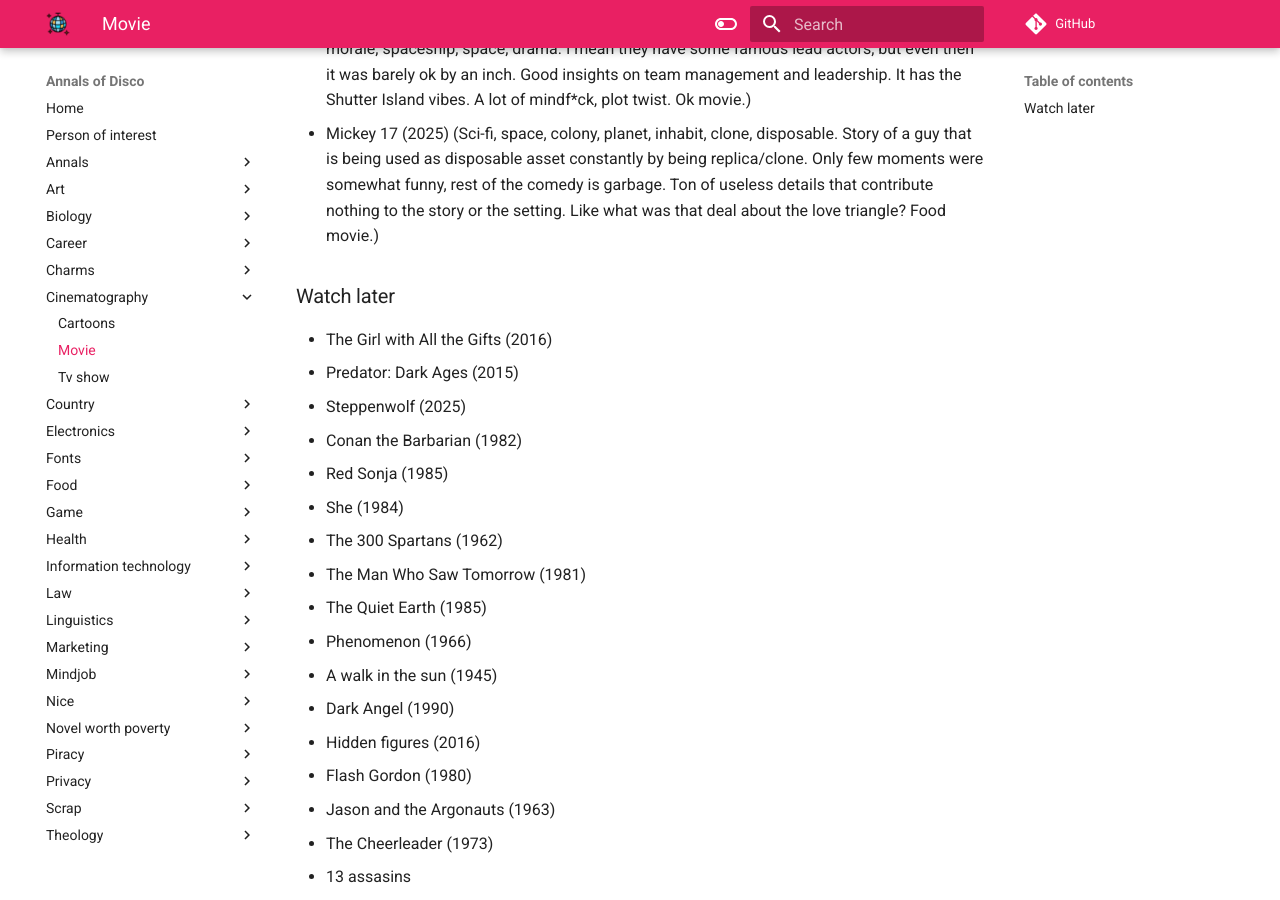
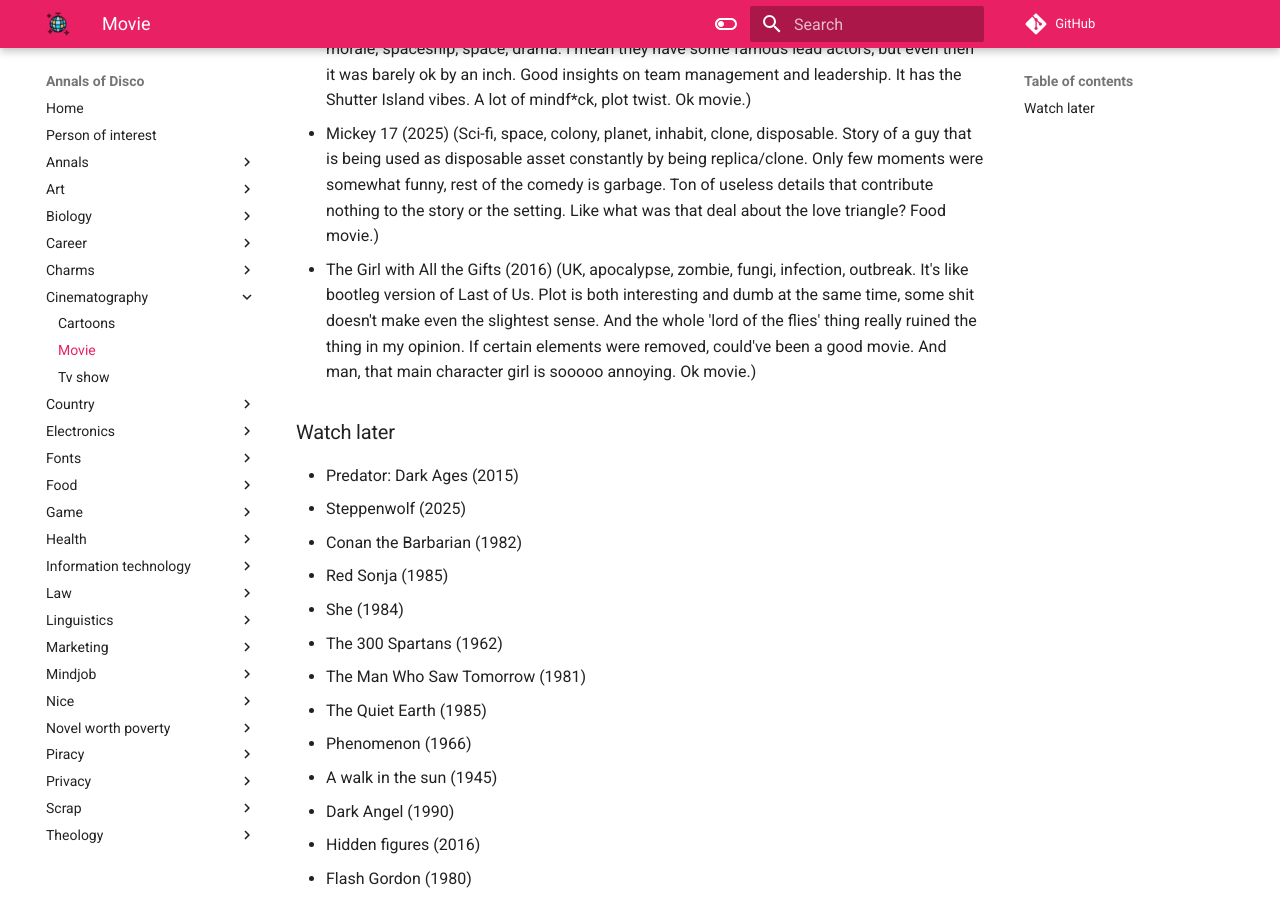
Before and after one commit to skywarth/annals-of-disco, an MkDocs documentation site: the page built from docs/cinematography/movie.md, in a window 1280 px wide and 900 px high, scrolled down 14710 px. Built offline with MkDocs 1.6.1 and Material for MkDocs 9.7.7, drawn with Linux system fonts in a browser that asks for light colours; comment, search, counter and statistics services are not loaded.

Commit message:
20250517 12:07:05 PM

```diff
--- a/docs/cinematography/movie.md
+++ b/docs/cinematography/movie.md
@@ -170,9 +170,9 @@ Damn... Should've started this list soo much earlier. Now how the hell am I supp
 -  The Predator (2018) (Predator, hunt, hunter, modification, autism, comedy, sci-fi. If it wasn't Predator franchise, I would say it's utter garbage but I got a soft spot for it. Comedy elements were too forced, didn't fit. Unnecessary background of the characters which makes no difference than being fillers. Whole thing doesn't make the slightest sense, you need to turn your brain off to enjoy it somehow. Ok movie.)
 - Slingshot (2024) (Sci-fi, world, end of the world, mission, crew, team, leadership, insanity, fear, morale, spaceship, space, drama. I mean they have some famous lead actors, but even then it was barely ok by an inch. Good insights on team management and leadership. It has the Shutter Island vibes. A lot of mindf*ck, plot twist. Ok movie.)
 - Mickey 17 (2025) (Sci-fi, space, colony, planet, inhabit, clone, disposable. Story of a guy that is being used as disposable asset constantly by being replica/clone. Only few moments were somewhat funny, rest of the comedy is garbage. Ton of useless details that contribute nothing to the story or the setting. Like what was that deal about the love triangle? Food movie.)
+- The Girl with All the Gifts (2016) (UK, apocalypse, zombie, fungi, infection, outbreak. It's like bootleg version of Last of Us. Plot is both interesting and dumb at the same time, some shit doesn't make even the slightest sense. And the whole 'lord of the flies' thing really ruined the thing in my opinion. If certain elements were removed, could've been a good movie. And man, that main character girl is sooooo annoying. Ok movie.)
 ### Watch later
 
-- The Girl with All the Gifts (2016)
 - Predator: Dark Ages (2015)
 - Steppenwolf (2025)
 - Conan the Barbarian (1982)
```
